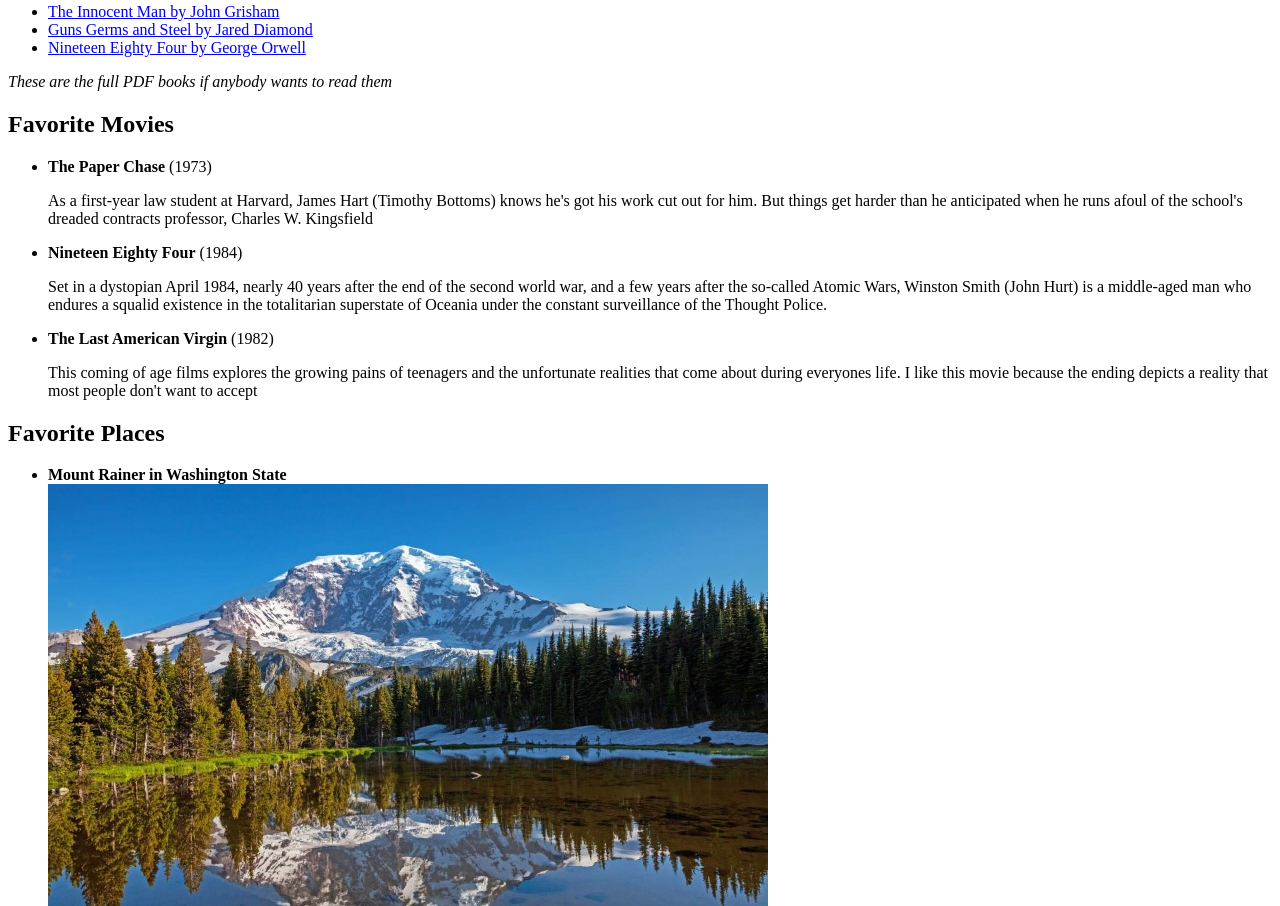
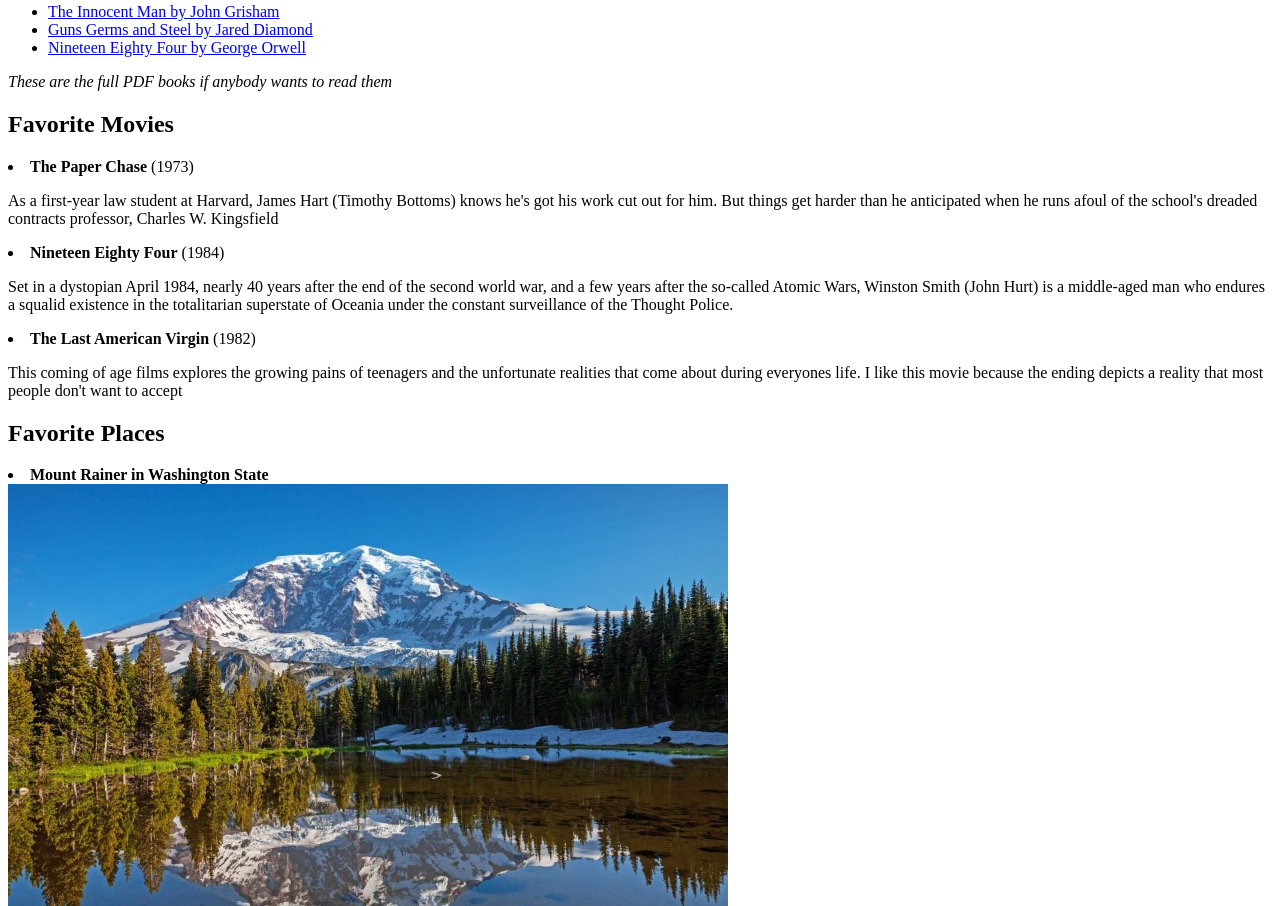
Before and after one commit to nthomas211/Project_1, a plain HTML site: page life.html in a window 1280 px wide. Shown: the part 194-1100 px from the top of the page. Drawn offline with Linux system fonts and the light colour scheme.

Commit message:
Update life.html

```diff
--- a/life.html
+++ b/life.html
@@ -24,9 +24,9 @@
         </ul>
 				<p><em>These are the full PDF books if anybody wants to read them</em></p>
 		</section>
-		<section id="My Favorite Movies">
+		<section id="Movies">
 			<h2>Favorite Movies</h2>
-			<ul>
+			<div>
 				<li><b>The Paper Chase</b> (1973)</li>
 				<p>
 					As a first-year law student at Harvard, James Hart (Timothy Bottoms) knows he's got his work cut out for him. But things get
@@ -43,18 +43,18 @@
 					 This coming of age films explores the growing pains of teenagers and the unfortunate realities that come about during everyones life.
 					 I like this movie because the ending depicts a reality that most people don't want to accept
 				</p>
-			</ul>
+			</div>
 		</section>
 		<section id="States">
 			<h2>Favorite Places</h2>
-			<ul>
+			<div>
 				<li><strong>Mount Rainer in Washington State</strong></li>
 				<img src="media/rainier.jpg" alt="Mountain">
 				<li><strong>White Mountains in New Hampshire <em>(in full fall foliage)</em></strong></li>
 				<img src="media/fall.jpg" alt="fall foliage of New Hampshire">
 				<li>Point Lobos Natural Reserve in California</li>
 				<img src="media/lobos.jpg" alt="Southern California State Park Preserve">
-			</ul>
+			</div>
 		</section>
 		<section id="Goals">
 			<h2>My Goals</h2>
```
